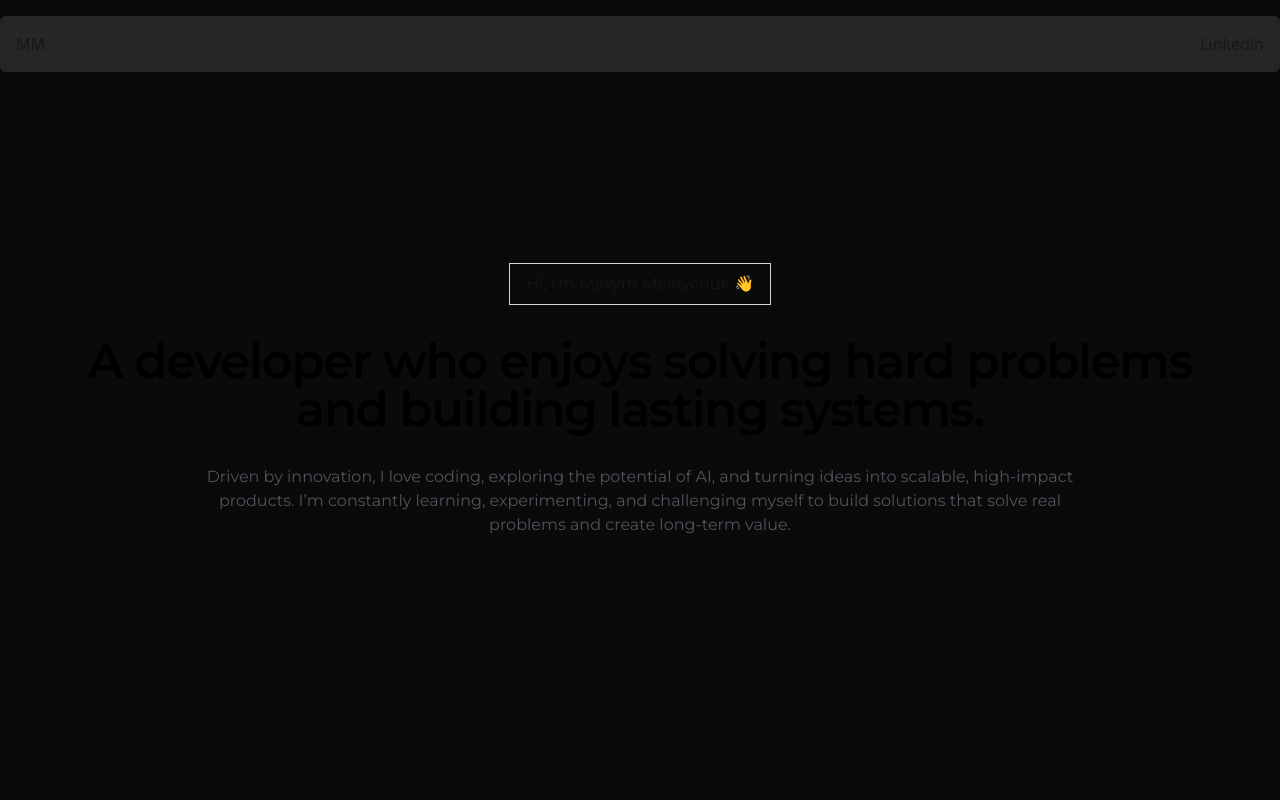
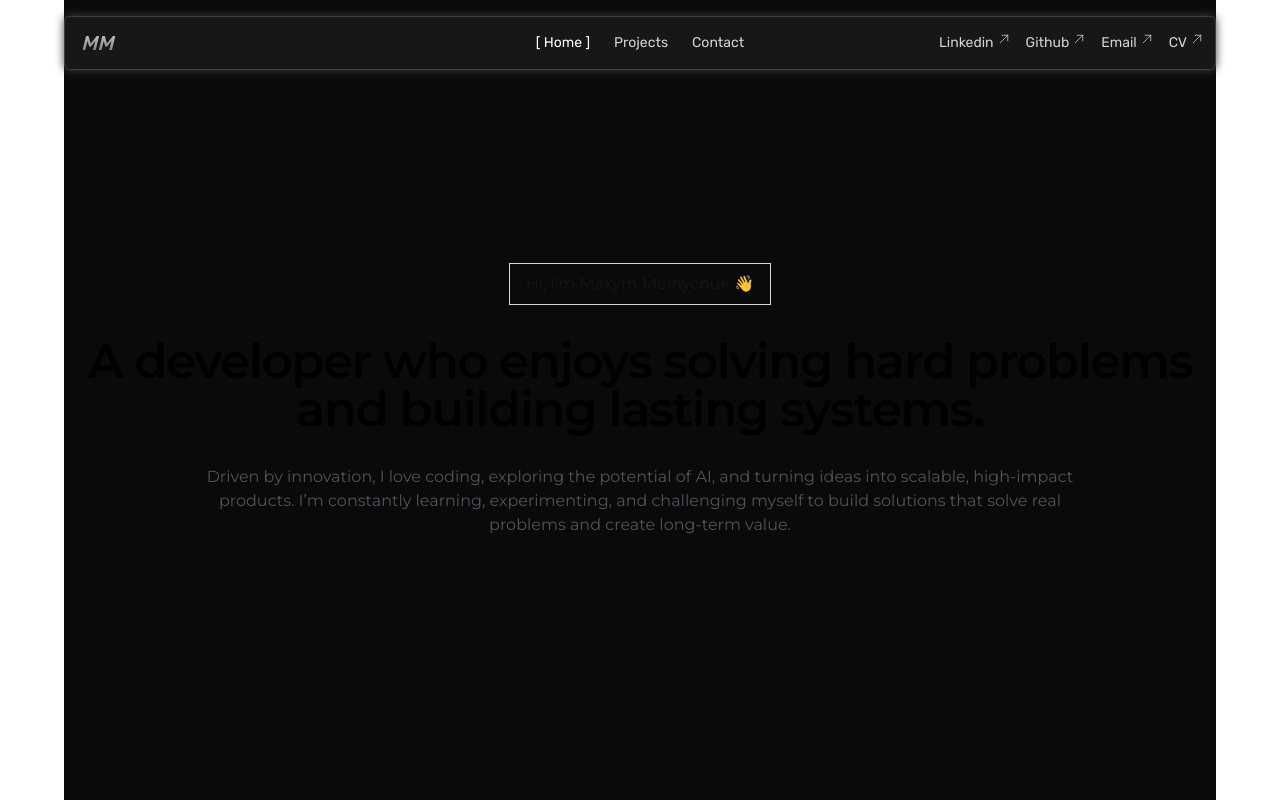
Before and after one commit to MaxymMelnychuk/portfolio, a Next.js app: page / in a window 1280 px wide. Built offline with nearby package versions, Linux system fonts and the light colour scheme.

Commit message:
feat: add Hero section, Rubik font, and Heroicons

```diff
--- a/app/globals.css
+++ b/app/globals.css
@@ -9,6 +9,7 @@
   --color-background: var(--background);
   --color-foreground: var(--foreground);
   --font-montserrat: var(--font-montserrat);
+  --font-rubik: var(--font-rubik);
 }
 
 @media (prefers-color-scheme: dark) {
--- a/app/layout.tsx
+++ b/app/layout.tsx
@@ -1,11 +1,18 @@
 import type { Metadata } from "next";
-import { Montserrat } from "next/font/google";
+import { Montserrat, Rubik  } from "next/font/google";
+import { ArrowUpRightIcon } from "@heroicons/react/24/outline";
 import "./globals.css";
 
 const montserrat = Montserrat({
   subsets: ["latin"],
   weight: ["400", "600", "700"],
   variable: "--font-montserrat",
+});
+
+const rubik = Rubik({
+  subsets: ["latin"],
+  weight: ["400", "500", "700"],
+  variable: "--font-rubik",
 });
 
 export const metadata: Metadata = {
@@ -21,13 +28,28 @@ export default function RootLayout({
   return (
     <html lang="en">
       <body
-        className={`${montserrat.variable} antialiased max-w-7xl mx-auto relative`}
+        className={`${montserrat.variable} ${rubik.variable} antialiased max-w-6xl mx-auto relative`}
       >
-        <header className="bg-neutral-800 fixed p-4 rounded-md mt-4 w-full max-w-7xl flex items-center justify-between">
-          <p>MM</p>
-          <p>Linkedin</p>
-        </header>
-
+      <header className="bg-neutral-900 font-light text-sm  shadow-neutral-700 border border-neutral-700 text-neutral-300 font-rubik shadow-[0_0_10px_black] fixed p-3 rounded-md mt-4 w-full max-w-6xl flex items-center">
+        <div className="flex-1">
+          <a href="" className="inline-block px-1 text-xl font-medium italic bg-linear-to-t from-neutral-500 to-neutral-300 bg-clip-text text-transparent">MM</a>
+        </div>
+        <nav className="flex-1 flex justify-center ">
+          <ul className="flex gap-6">
+            <li className="hover:text-white text-white"><a href="">[ Home ]</a></li>
+            <li className="hover:text-white"><a href="">Projects</a></li>
+            <li className="hover:text-white"><a href="">Contact</a></li>
+          </ul>
+        </nav>
+        <div className="flex-1 flex justify-end">
+          <ul className="flex gap-4">
+            <li className="hover:text-white flex whitespace-nowrap"><a href="https://www.linkedin.com/in/maxym-melnychuk-92891232b/">Linkedin</a><ArrowUpRightIcon className="ml-1 w-3 h-3 "/></li>
+            <li className="hover:text-white flex whitespace-nowrap"><a href="https://github.com/MaxymMelnychuk">Github</a><ArrowUpRightIcon className="ml-1 w-3 h-3 "/></li>
+            <li className="hover:text-white flex whitespace-nowrap"><a href="mailto:maxym.melnychuk.pro@gmail.com">Email</a><ArrowUpRightIcon className="ml-1 w-3 h-3 "/></li>
+            <li className="hover:text-white flex whitespace-nowrap"><a href="">CV</a><ArrowUpRightIcon className="ml-1 w-3 h-3 "/></li>
+          </ul>
+        </div>
+      </header>
         {children}
       </body>
     </html>
--- a/package.json
+++ b/package.json
@@ -10,6 +10,7 @@
     "format": "prettier --write ."
   },
   "dependencies": {
+    "@heroicons/react": "^2.2.0",
     "next": "16.1.6",
     "react": "19.2.3",
     "react-dom": "19.2.3"
```
Also changed, not shown: 1 other file (tests, documents, lock files or other folders).
